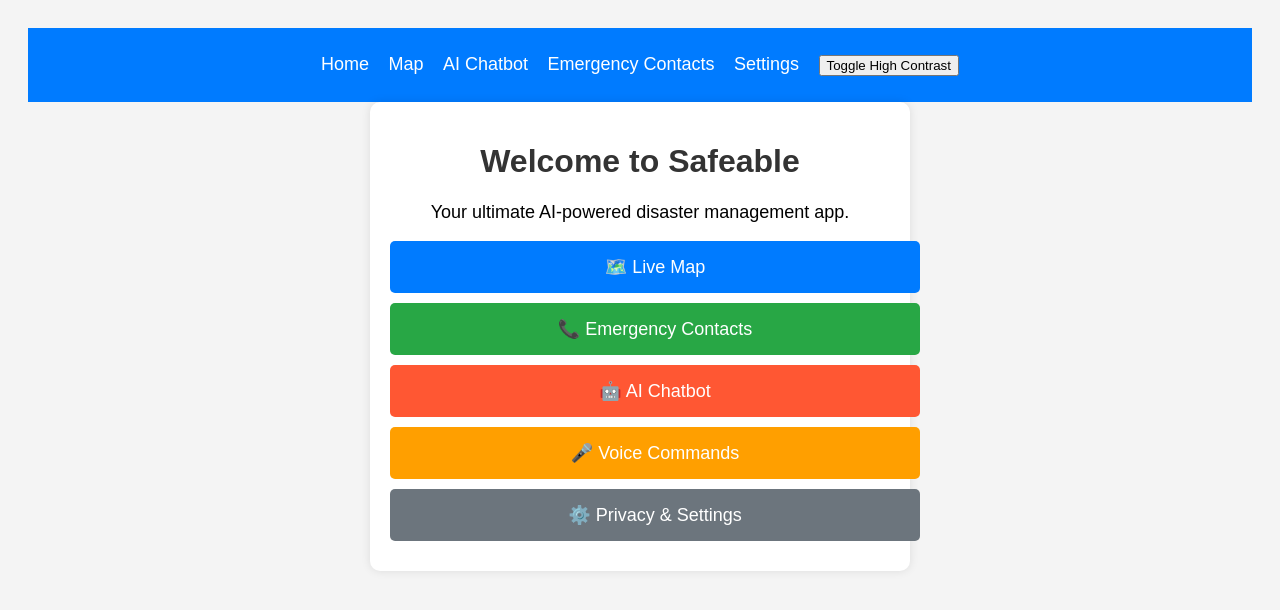
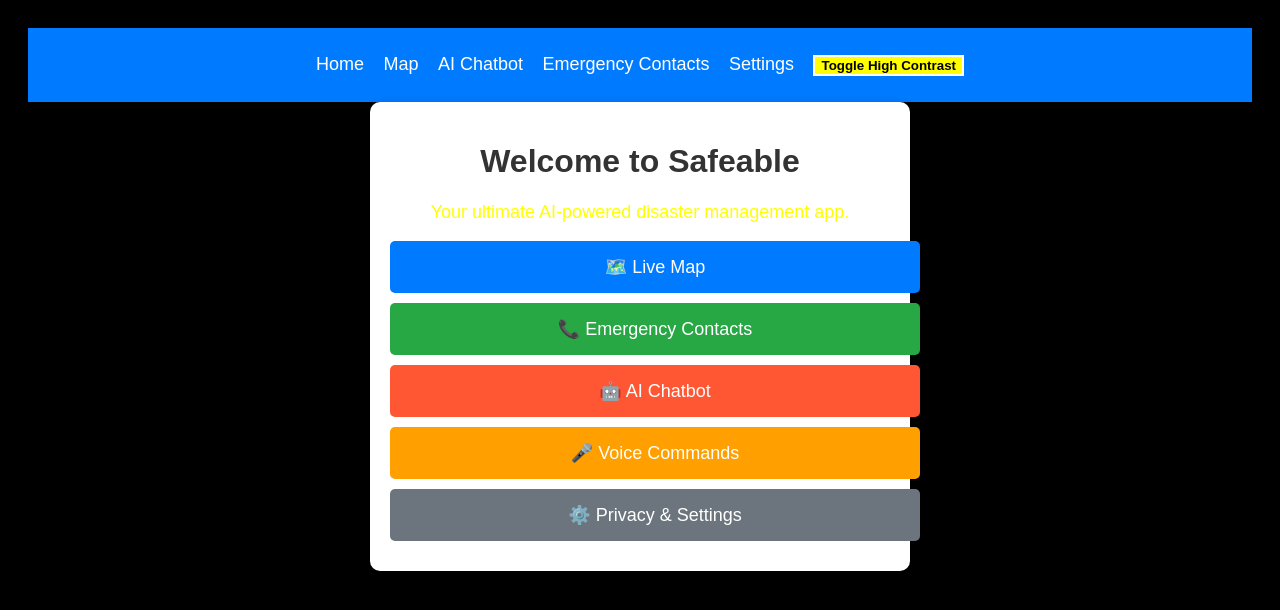
Before and after one commit to GARY592/safeable, a plain HTML site: page index.html in a window 1280 px wide. Both pictures are taken after a click on the button "Toggle High Contrast". Drawn offline with Linux system fonts and the light colour scheme.

Commit message:
Update index.html

```diff
--- a/index.html
+++ b/index.html
@@ -64,6 +64,12 @@
         <a href="voice.html" class="feature-btn voice-btn">🎤 Voice Commands</a>
         <a href="settings.html" class="feature-btn settings-btn">⚙️ Privacy & Settings</a>
     </div>
+    <script>
+document.getElementById("contrastToggle").addEventListener("click", function() {
+    document.body.classList.toggle("high-contrast");
+});
+</script>
+
 </body>
     <script>
 const commands = {
```
